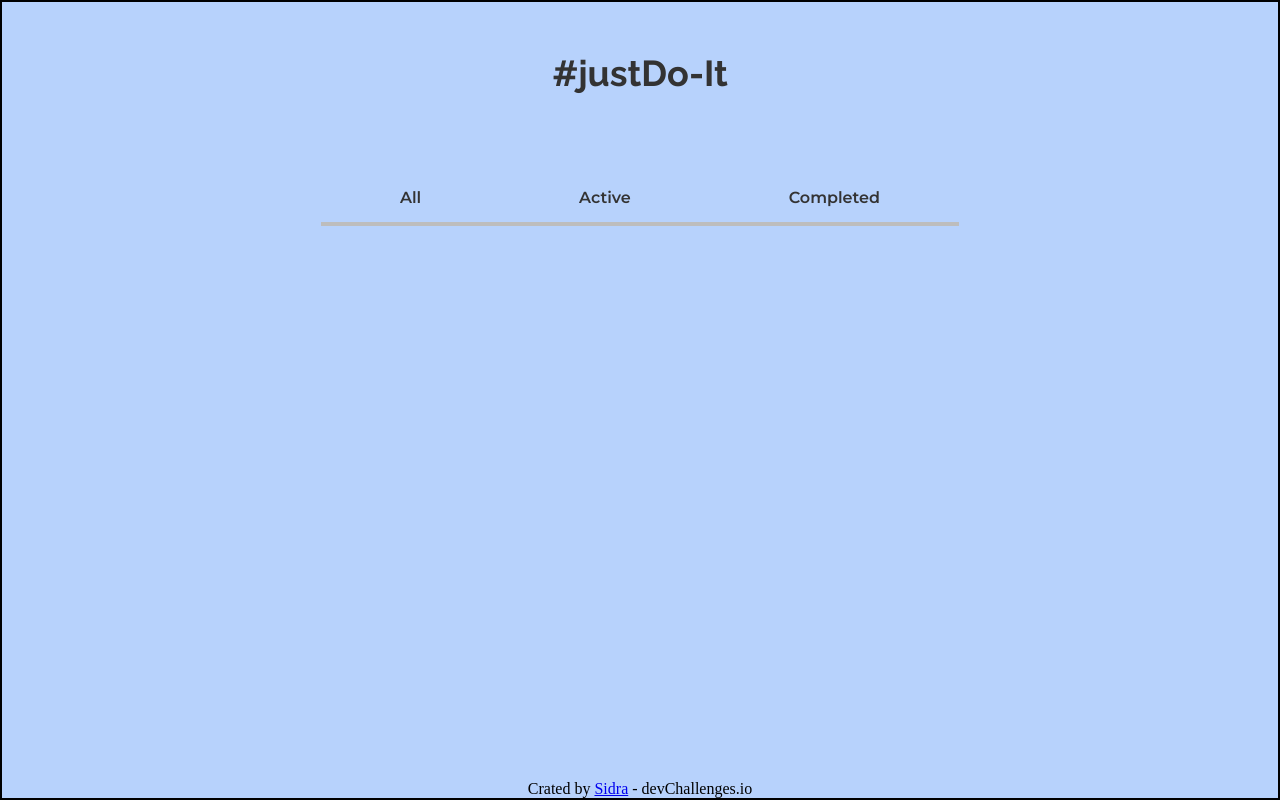
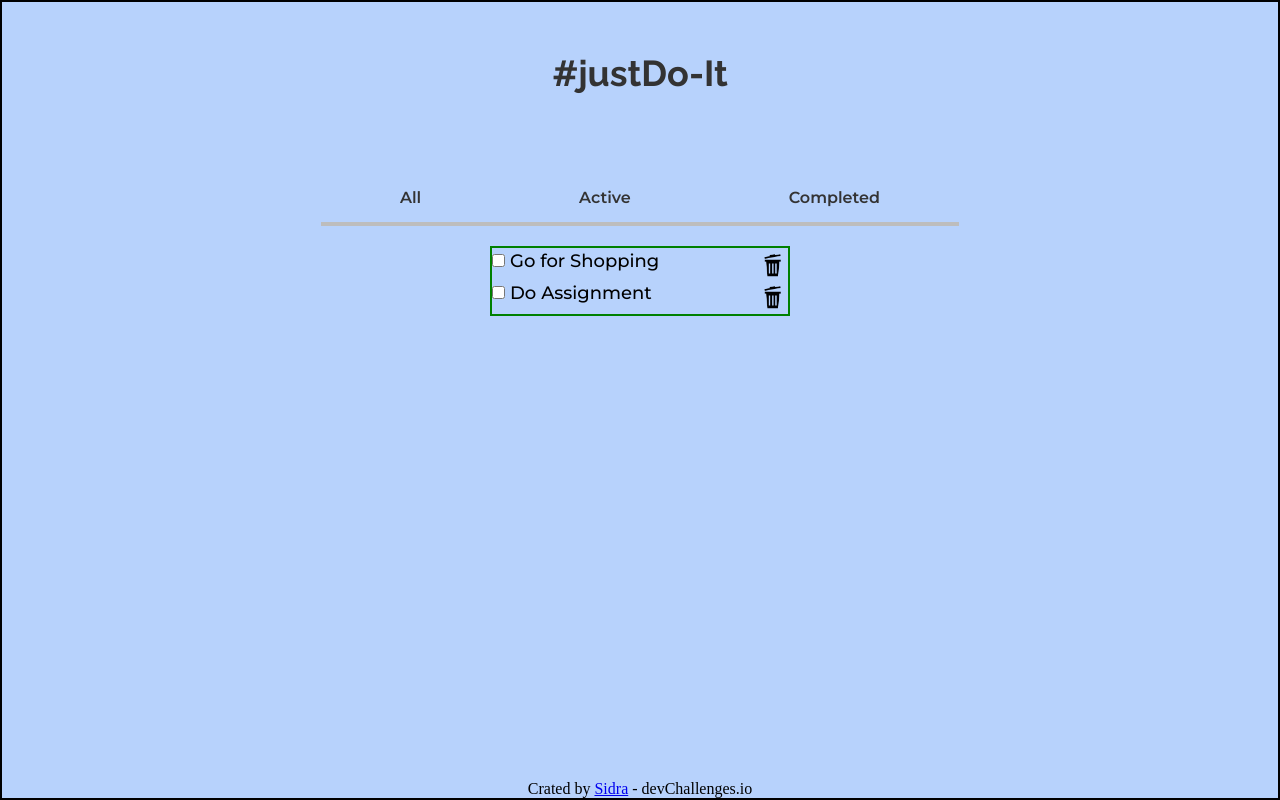
Before and after one commit to sidramwaseem/toDoList, a React (Create React App) app: page /completed in a window 1280 px wide. Built offline with nearby package versions, Linux system fonts and the light colour scheme.

Commit message:
Update Completed.jsx

```diff
--- a/src/components/Completed/Completed.jsx
+++ b/src/components/Completed/Completed.jsx
@@ -1,10 +1,13 @@
 import React from 'react';
 import TaskList from "../TaskList/TaskList.jsx"
 
+
 function Completed(props) {
+
+
   return (
     <div>
-    {props.isDone && <TaskList task={props.task} />}
+    { <TaskList task={props.task} />}
     </div>
   )
 }
```
